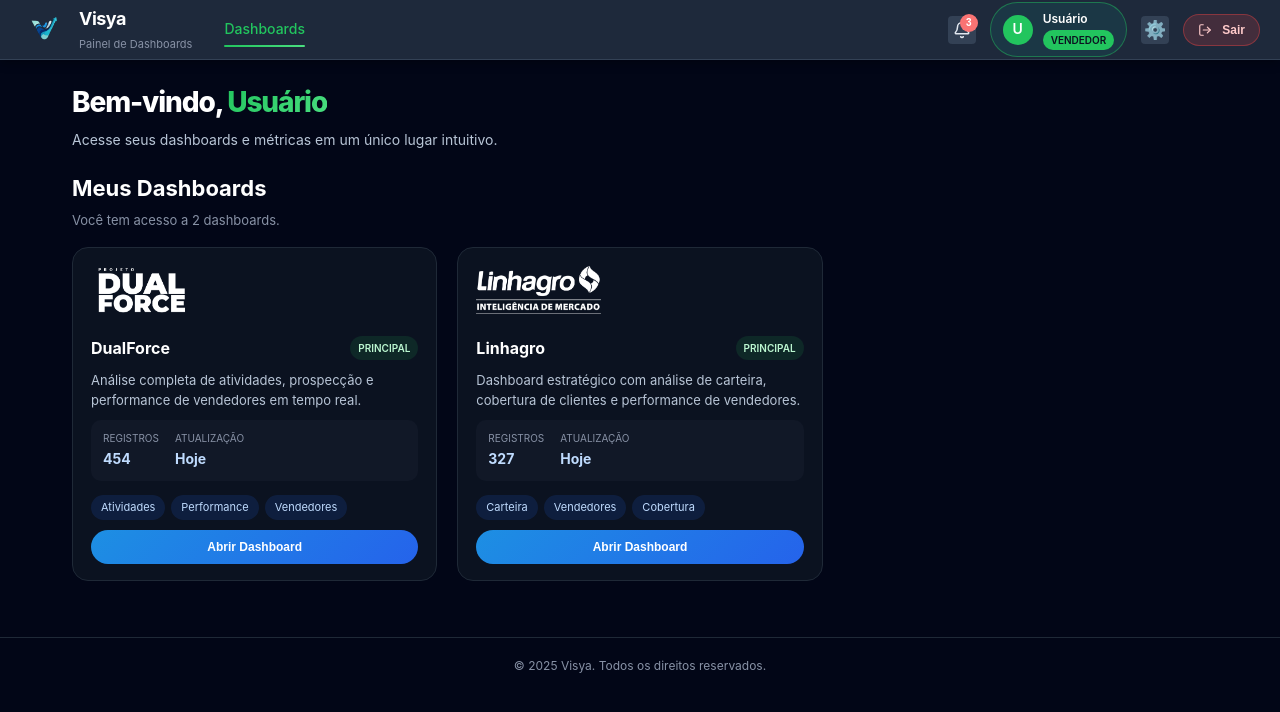
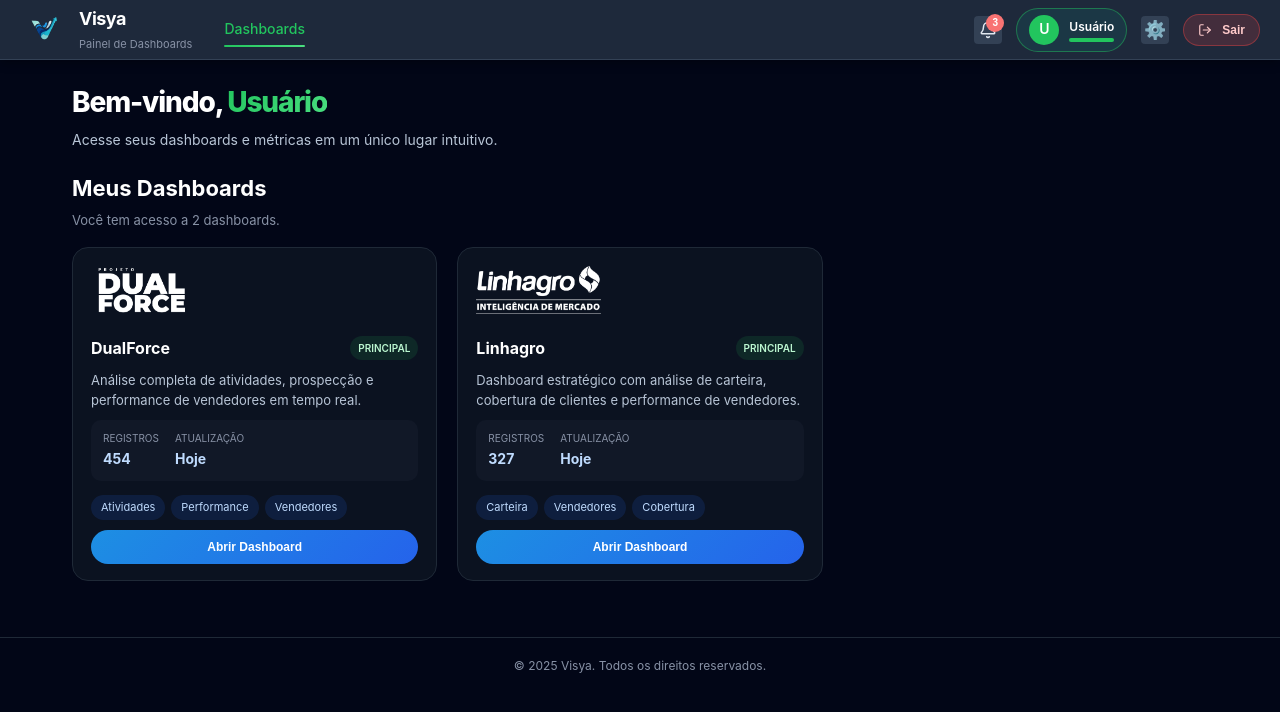
Before and after one commit to y22pdf86w4-crypto/visya, a React (Vite) app: page /menu in a window 1280 px wide. Shown: the top 712 px of the page. Built offline with nearby package versions, Linux system fonts and the light colour scheme.

Commit message:
fix: Integração completa - resumo consolidado, filtros DualForce e KPIs corrigidos

```diff
--- a/src/pages/Menu.jsx
+++ b/src/pages/Menu.jsx
@@ -83,7 +83,7 @@
   function getRoleLabel() {
     if (userRole === "admin") return "Administrador";
     if (userRole === "gestor") return "Gestor";
-    return "Vendedor";
+    return "";
   }
 
   function getDashboardLogo(chave) {
```
